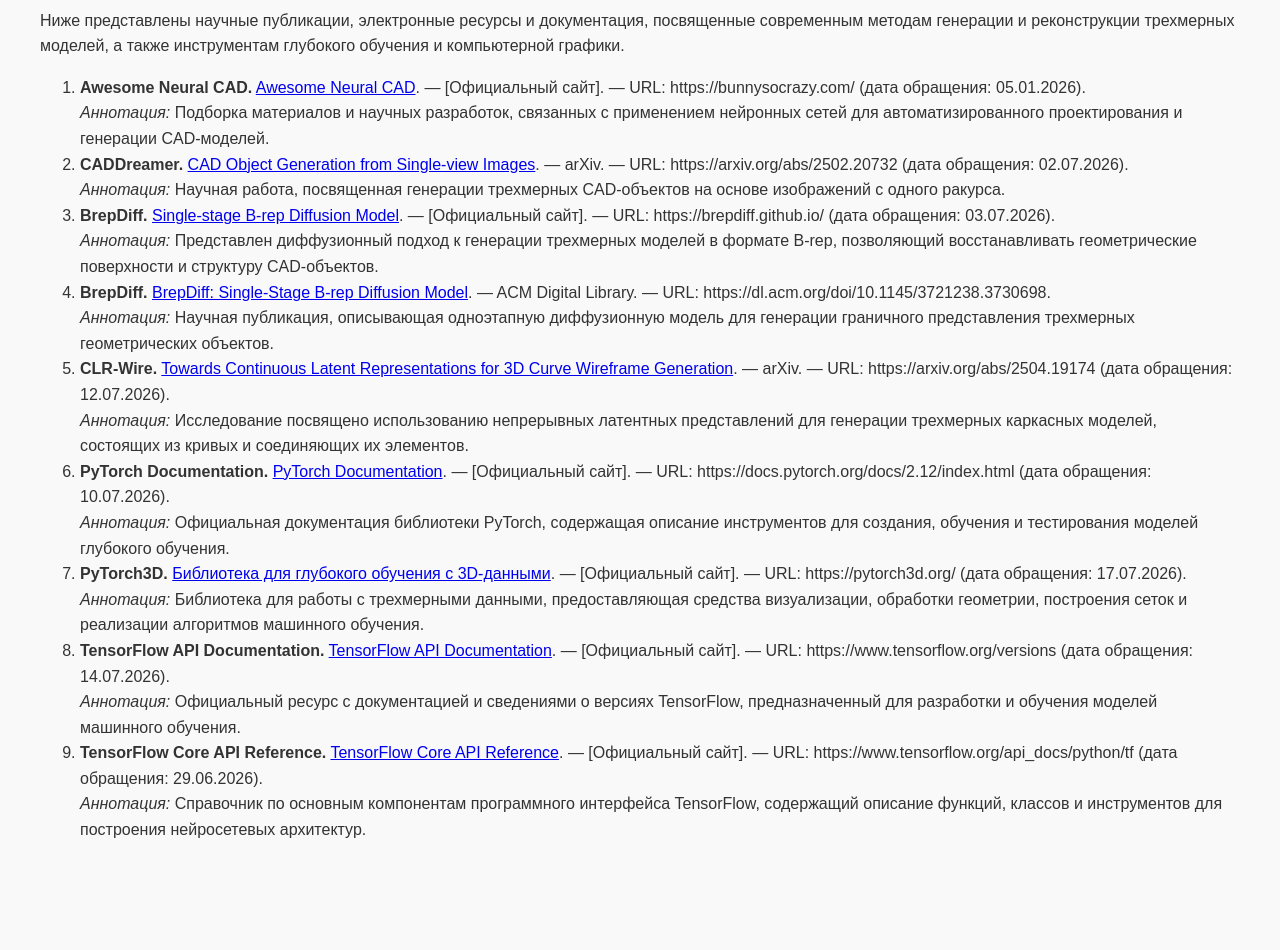
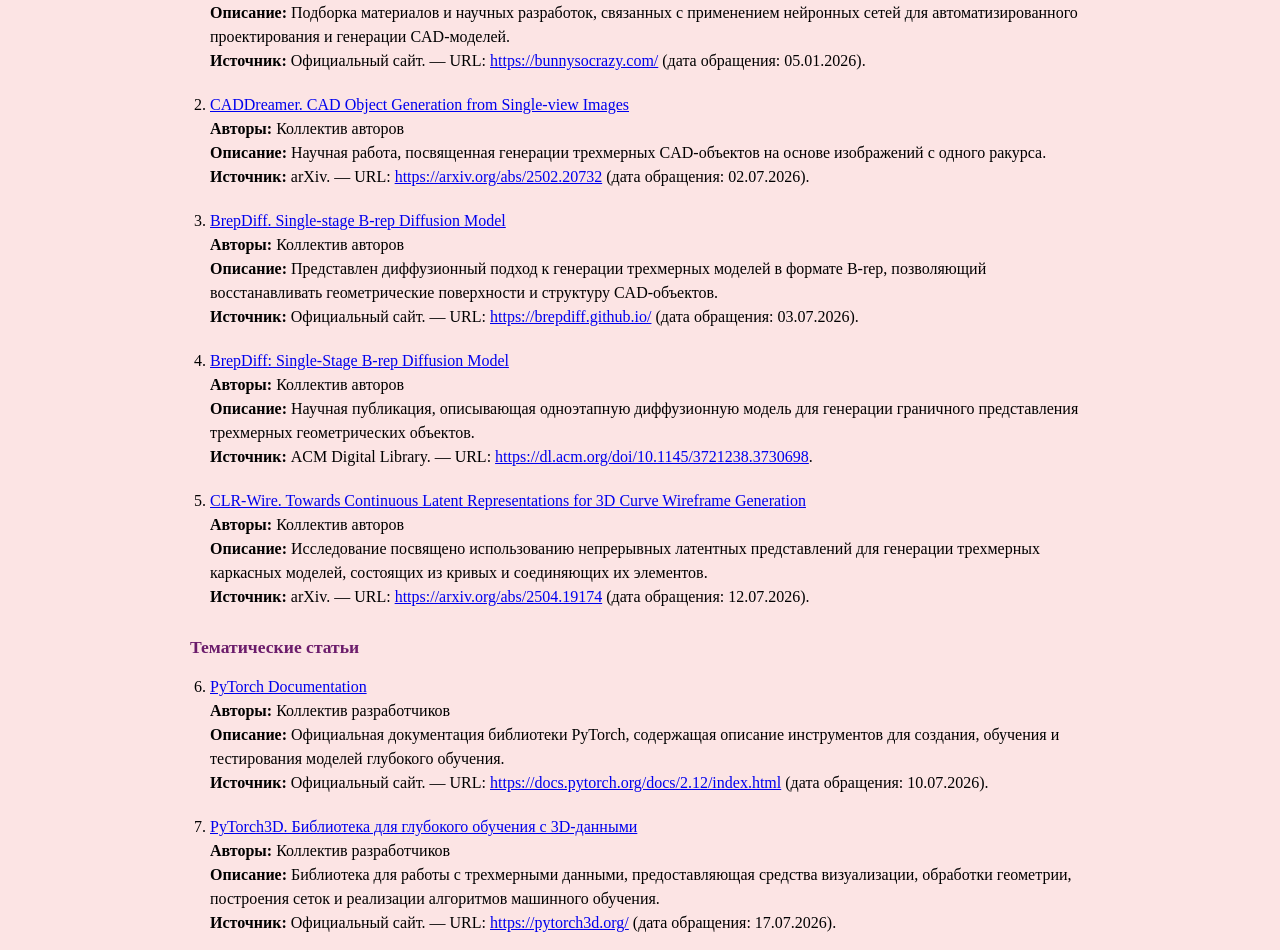
Before and after one commit to voird/-, a plain HTML site: page library/index.htm in a window 1280 px wide. Shown: the part 172-1122 px from the top of the page. Before the commit the page ends 1055 px from the top, so only its background shows below. Drawn offline with Linux system fonts and the light colour scheme.

Commit message:
Update index.htm

```diff
--- a/library/index.htm
+++ b/library/index.htm
@@ -1,73 +1,132 @@
-
 <!DOCTYPE html>
 <html lang="ru">
 <head>
     <meta charset="UTF-8">
-    <title>Электронная библиотека - 3D-реконструкция</title>
-    <link rel="stylesheet" type="text/css" href="../master_style.css">
+    <title>Библиотека материалов по теме выпускной работы</title>
+    <style>
+        body {
+            font-family: 'Times New Roman', Times, serif;
+            background-color: #fce4e4; /* Светло-розовый фон, как на скриншоте */
+            color: #000;
+            margin: 20px;
+            line-height: 1.5;
+        }
+        .container {
+            max-width: 900px;
+            margin: 0 auto;
+            background-color: transparent;
+        }
+        h1 {
+            text-align: center;
+            color: #6b1c6b; /* Темно-фиолетовый цвет заголовка */
+            font-size: 1.4em;
+            margin-bottom: 30px;
+            font-weight: bold;
+        }
+        h2 {
+            color: #6b1c6b;
+            font-size: 1.1em;
+            margin-top: 25px;
+            margin-bottom: 15px;
+            font-weight: bold;
+        }
+        ol {
+            padding-left: 20px;
+            margin-top: 0;
+        }
+        li {
+            margin-bottom: 20px;
+        }
+        .item-title {
+            color: #0000ee; /* Синий цвет ссылок */
+            text-decoration: underline;
+            cursor: pointer;
+        }
+        .item-title:hover {
+            color: #0000aa;
+        }
+        .label {
+            font-weight: bold;
+            color: #000;
+        }
+        .desc-text {
+            margin-top: 5px;
+            margin-bottom: 5px;
+        }
+    </style>
 </head>
 <body>
-    <div class="header">
-        <a href="../index.htm">Главная</a> | <a href="../diss/index.htm">Автореферат</a>
-    </div>
+    <div class="container">
+        <h1>Библиотека материалов по теме выпускной работы</h1>
 
-    <h1>Электронная библиотека по теме 3D-реконструкции</h1>
-    <p>Ниже представлены научные публикации, электронные ресурсы и документация, посвященные современным методам генерации и реконструкции трехмерных моделей, а также инструментам глубокого обучения и компьютерной графики.</p>
-
+        <h2>Собственные публикации и доклады</h2>
         <ol>
             <li>
-            <b>Awesome Neural CAD.</b>
-            <a href="https://bunnysocrazy.com/" target="_blank">Awesome Neural CAD</a>. — [Официальный сайт]. — URL: https://bunnysocrazy.com/ (дата обращения: 05.01.2026).
-            <br><i>Аннотация:</i> Подборка материалов и научных разработок, связанных с применением нейронных сетей для автоматизированного проектирования и генерации CAD-моделей.
+                <span class="item-title">Awesome Neural CAD</span><br>
+                <span class="label">Авторы:</span> Коллектив авторов<br>
+                <span class="label">Описание:</span> <span class="desc-text">Подборка материалов и научных разработок, связанных с применением нейронных сетей для автоматизированного проектирования и генерации CAD-моделей.</span><br>
+                <span class="label">Источник:</span> Официальный сайт. — URL: <a href="https://bunnysocrazy.com/" target="_blank">https://bunnysocrazy.com/</a> (дата обращения: 05.01.2026).
             </li>
 
             <li>
-            <b>CADDreamer.</b>
-            <a href="https://arxiv.org/abs/2502.20732" target="_blank">CAD Object Generation from Single-view Images</a>. — arXiv. — URL: https://arxiv.org/abs/2502.20732 (дата обращения: 02.07.2026).
-            <br><i>Аннотация:</i> Научная работа, посвященная генерации трехмерных CAD-объектов на основе изображений с одного ракурса.
+                <span class="item-title">CADDreamer. CAD Object Generation from Single-view Images</span><br>
+                <span class="label">Авторы:</span> Коллектив авторов<br>
+                <span class="label">Описание:</span> <span class="desc-text">Научная работа, посвященная генерации трехмерных CAD-объектов на основе изображений с одного ракурса.</span><br>
+                <span class="label">Источник:</span> arXiv. — URL: <a href="https://arxiv.org/abs/2502.20732" target="_blank">https://arxiv.org/abs/2502.20732</a> (дата обращения: 02.07.2026).
             </li>
 
             <li>
-            <b>BrepDiff.</b>
-            <a href="https://brepdiff.github.io/" target="_blank">Single-stage B-rep Diffusion Model</a>. — [Официальный сайт]. — URL: https://brepdiff.github.io/ (дата обращения: 03.07.2026).
-            <br><i>Аннотация:</i> Представлен диффузионный подход к генерации трехмерных моделей в формате B-rep, позволяющий восстанавливать геометрические поверхности и структуру CAD-объектов.
+                <span class="item-title">BrepDiff. Single-stage B-rep Diffusion Model</span><br>
+                <span class="label">Авторы:</span> Коллектив авторов<br>
+                <span class="label">Описание:</span> <span class="desc-text">Представлен диффузионный подход к генерации трехмерных моделей в формате B-rep, позволяющий восстанавливать геометрические поверхности и структуру CAD-объектов.</span><br>
+                <span class="label">Источник:</span> Официальный сайт. — URL: <a href="https://brepdiff.github.io/" target="_blank">https://brepdiff.github.io/</a> (дата обращения: 03.07.2026).
             </li>
 
             <li>
-            <b>BrepDiff.</b>
-            <a href="https://dl.acm.org/doi/10.1145/3721238.3730698" target="_blank">BrepDiff: Single-Stage B-rep Diffusion Model</a>. — ACM Digital Library. — URL: https://dl.acm.org/doi/10.1145/3721238.3730698.
-            <br><i>Аннотация:</i> Научная публикация, описывающая одноэтапную диффузионную модель для генерации граничного представления трехмерных геометрических объектов.
+                <span class="item-title">BrepDiff: Single-Stage B-rep Diffusion Model</span><br>
+                <span class="label">Авторы:</span> Коллектив авторов<br>
+                <span class="label">Описание:</span> <span class="desc-text">Научная публикация, описывающая одноэтапную диффузионную модель для генерации граничного представления трехмерных геометрических объектов.</span><br>
+                <span class="label">Источник:</span> ACM Digital Library. — URL: <a href="https://dl.acm.org/doi/10.1145/3721238.3730698" target="_blank">https://dl.acm.org/doi/10.1145/3721238.3730698</a>.
             </li>
 
             <li>
-            <b>CLR-Wire.</b>
-            <a href="https://arxiv.org/abs/2504.19174" target="_blank">Towards Continuous Latent Representations for 3D Curve Wireframe Generation</a>. — arXiv. — URL: https://arxiv.org/abs/2504.19174 (дата обращения: 12.07.2026).
-            <br><i>Аннотация:</i> Исследование посвящено использованию непрерывных латентных представлений для генерации трехмерных каркасных моделей, состоящих из кривых и соединяющих их элементов.
+                <span class="item-title">CLR-Wire. Towards Continuous Latent Representations for 3D Curve Wireframe Generation</span><br>
+                <span class="label">Авторы:</span> Коллектив авторов<br>
+                <span class="label">Описание:</span> <span class="desc-text">Исследование посвящено использованию непрерывных латентных представлений для генерации трехмерных каркасных моделей, состоящих из кривых и соединяющих их элементов.</span><br>
+                <span class="label">Источник:</span> arXiv. — URL: <a href="https://arxiv.org/abs/2504.19174" target="_blank">https://arxiv.org/abs/2504.19174</a> (дата обращения: 12.07.2026).
+            </li>
+        </ol>
+
+        <h2>Тематические статьи</h2>
+        <ol start="6">
+            <li>
+                <span class="item-title">PyTorch Documentation</span><br>
+                <span class="label">Авторы:</span> Коллектив разработчиков<br>
+                <span class="label">Описание:</span> <span class="desc-text">Официальная документация библиотеки PyTorch, содержащая описание инструментов для создания, обучения и тестирования моделей глубокого обучения.</span><br>
+                <span class="label">Источник:</span> Официальный сайт. — URL: <a href="https://docs.pytorch.org/docs/2.12/index.html" target="_blank">https://docs.pytorch.org/docs/2.12/index.html</a> (дата обращения: 10.07.2026).
             </li>
 
             <li>
-            <b>PyTorch Documentation.</b>
-            <a href="https://docs.pytorch.org/docs/2.12/index.html" target="_blank">PyTorch Documentation</a>. — [Официальный сайт]. — URL: https://docs.pytorch.org/docs/2.12/index.html (дата обращения: 10.07.2026).
-            <br><i>Аннотация:</i> Официальная документация библиотеки PyTorch, содержащая описание инструментов для создания, обучения и тестирования моделей глубокого обучения.
+                <span class="item-title">PyTorch3D. Библиотека для глубокого обучения с 3D-данными</span><br>
+                <span class="label">Авторы:</span> Коллектив разработчиков<br>
+                <span class="label">Описание:</span> <span class="desc-text">Библиотека для работы с трехмерными данными, предоставляющая средства визуализации, обработки геометрии, построения сеток и реализации алгоритмов машинного обучения.</span><br>
+                <span class="label">Источник:</span> Официальный сайт. — URL: <a href="https://pytorch3d.org/" target="_blank">https://pytorch3d.org/</a> (дата обращения: 17.07.2026).
             </li>
 
             <li>
-            <b>PyTorch3D.</b>
-            <a href="https://pytorch3d.org/" target="_blank">Библиотека для глубокого обучения с 3D-данными</a>. — [Официальный сайт]. — URL: https://pytorch3d.org/ (дата обращения: 17.07.2026).
-            <br><i>Аннотация:</i> Библиотека для работы с трехмерными данными, предоставляющая средства визуализации, обработки геометрии, построения сеток и реализации алгоритмов машинного обучения.
+                <span class="item-title">TensorFlow API Documentation</span><br>
+                <span class="label">Авторы:</span> Коллектив разработчиков<br>
+                <span class="label">Описание:</span> <span class="desc-text">Официальный ресурс с документацией и сведениями о версиях TensorFlow, предназначенный для разработки и обучения моделей машинного обучения.</span><br>
+                <span class="label">Источник:</span> Официальный сайт. — URL: <a href="https://www.tensorflow.org/versions" target="_blank">https://www.tensorflow.org/versions</a> (дата обращения: 14.07.2026).
             </li>
 
             <li>
-            <b>TensorFlow API Documentation.</b>
-            <a href="https://www.tensorflow.org/versions" target="_blank">TensorFlow API Documentation</a>. — [Официальный сайт]. — URL: https://www.tensorflow.org/versions (дата обращения: 14.07.2026).
-            <br><i>Аннотация:</i> Официальный ресурс с документацией и сведениями о версиях TensorFlow, предназначенный для разработки и обучения моделей машинного обучения.
-        </li>
-
-        <li>
-            <b>TensorFlow Core API Reference.</b>
-            <a href="https://www.tensorflow.org/api_docs/python/tf" target="_blank">TensorFlow Core API Reference</a>. — [Официальный сайт]. — URL: https://www.tensorflow.org/api_docs/python/tf (дата обращения: 29.06.2026).
-            <br><i>Аннотация:</i> Справочник по основным компонентам программного интерфейса TensorFlow, содержащий описание функций, классов и инструментов для построения нейросетевых архитектур.
+                <span class="item-title">TensorFlow Core API Reference</span><br>
+                <span class="label">Авторы:</span> Коллектив разработчиков<br>
+                <span class="label">Описание:</span> <span class="desc-text">Справочник по основным компонентам программного интерфейса TensorFlow, содержащий описание функций, классов и инструментов для построения нейросетевых архитектур.</span><br>
+                <span class="label">Источник:</span> Официальный сайт. — URL: <a href="https://www.tensorflow.org/api_docs/python/tf" target="_blank">https://www.tensorflow.org/api_docs/python/tf</a> (дата обращения: 29.06.2026).
             </li>
         </ol>
+    </div>
 </body>
 </html>
```
Lines whose indentation alone changed are shown as unchanged.
